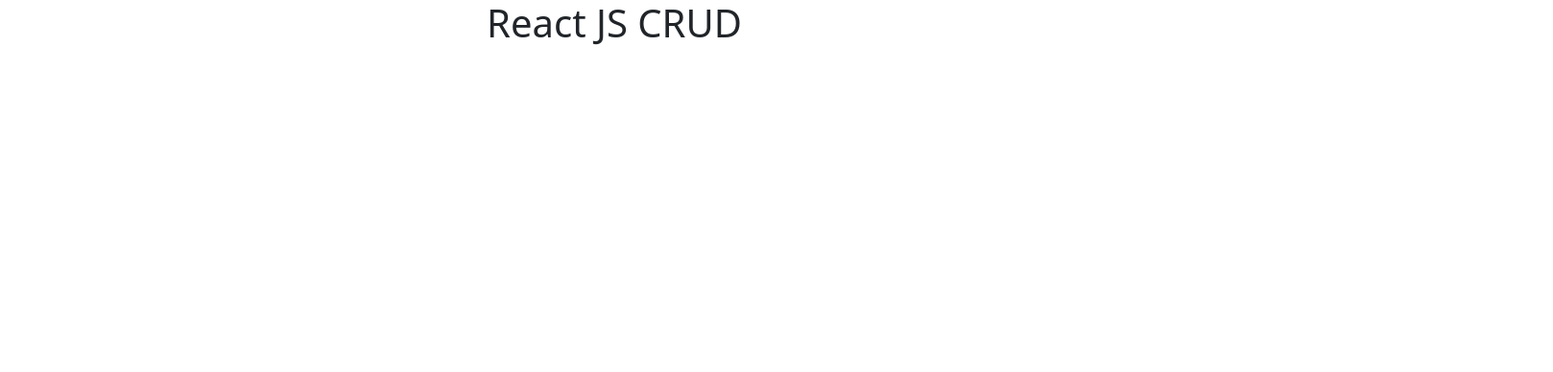
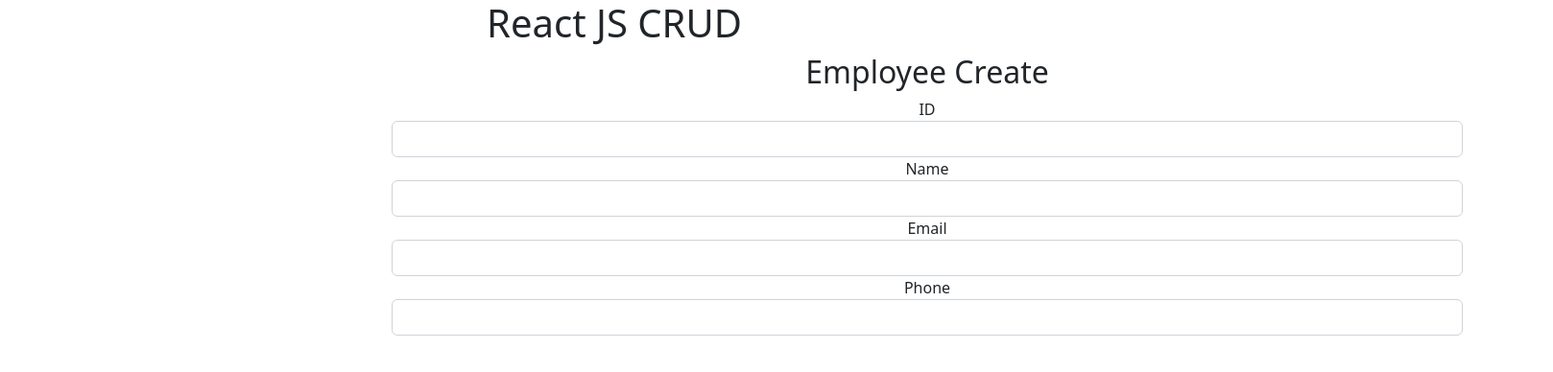
Before and after one commit to mGunawardhana/React-Js-CRUD-operations-testing, a React (Create React App) app: page /employee/create in a window 1280 px wide. Before the commit this address had no page. Shown: the top 388 px of the page at 96% size, 1618 px wide, since content can reach past the window. Built offline with nearby package versions, Linux system fonts and the light colour scheme.

Commit message:
content update

```diff
--- a/src/App.css
+++ b/src/App.css
@@ -29,6 +29,10 @@
   margin-right: 5px;
 }
 
+.divBtn {
+  float: left;
+}
+
 .App-link {
   color: #61dafb;
 }
--- a/src/App.js
+++ b/src/App.js
@@ -1,6 +1,9 @@
-import './App.css';
-import {BrowserRouter, Route, Routes} from 'react-router-dom'
+import "./App.css";
+import { BrowserRouter, Route, Routes } from "react-router-dom";
 import EmpListing from "./EmpListing";
+import EmpCreate from "./EmpCreate";
+import EmpDetails from "./EmpDetails";
+import EmpEdit from "./EmpEdit";
 
 function App() {
   return (
@@ -8,12 +11,17 @@
       <h1>React JS CRUD</h1>
       <BrowserRouter>
         <Routes>
-                    <Route path="/" element={<EmpListing/>}></Route>
+          <Route path="/" element={<EmpListing />}></Route>
+          <Route path="/employee/create" element={<EmpCreate />}></Route>
+          <Route
+            path="/employee/detail/:empid"
+            element={<EmpDetails />}
+          ></Route>
+          <Route path="/employee/edit:empid" element={<EmpEdit />}></Route>
         </Routes>
       </BrowserRouter>
     </div>
   );
-
 }
 
 export default App;
--- /dev/null
+++ b/src/EmpCreate.js
@@ -0,0 +1,51 @@
+import React from "react";
+
+const EmpCreate = () => {
+  return (
+    <div>
+      <div className="row">
+        <div className="offset-lg-3 col-lg-">
+          <div className="container">
+            <div className="card-title">
+              <h2>Employee Create</h2>
+            </div>
+            <div className="card-body">
+              <div className="row">
+
+                <div className="col-lg-12">
+                  <div className="form-group">
+                    <label>ID</label>
+                    <input className="form-control"></input>
+                  </div>
+                </div>
+
+                <div className="col-lg-12">
+                  <div className="form-group">
+                    <label>Name</label>
+                    <input className="form-control"></input>
+                  </div>
+                </div>
+
+                <div className="col-lg-12">
+                  <div className="form-group">
+                    <label>Email</label>
+                    <input className="form-control"></input>
+                  </div>
+                </div>
+
+                <div className="col-lg-12">
+                  <div className="form-group">
+                    <label>Phone</label>
+                    <input className="form-control"></input>
+                  </div>
+                </div>
+              </div>
+            </div>
+          </div>
+        </div>
+      </div>
+    </div>
+  );
+};
+
+export default EmpCreate;
--- /dev/null
+++ b/src/EmpDetails.js
@@ -0,0 +1,7 @@
+import React from "react";
+
+const EmpDetails = () => {
+  return <div></div>;
+};
+
+export default EmpDetails;
--- /dev/null
+++ b/src/EmpEdit.js
@@ -0,0 +1,7 @@
+import React from "react";
+
+const EmpEdit = () => {
+  return <div></div>;
+};
+
+export default EmpEdit;
--- a/src/EmpListing.js
+++ b/src/EmpListing.js
@@ -1,28 +1,31 @@
-import {useEffect, useState} from "react";
-import {Link} from "react-router-dom";
-
+import { useEffect, useState } from "react";
+import { Link } from "react-router-dom";
+//tofu:
 const EmpListing = () => {
   const [empData, empDataChange] = useState(null);
   useEffect(() => {
-        fetch("http://localhost:8000/employee").then((res) => {
+    fetch("http://localhost:8000/employee")
+      .then((res) => {
         return res.json();
-        }).then((resp) => {
+      })
+      .then((resp) => {
         // alert(resp.getMessage())
         empDataChange(resp);
-        }).catch((error) => {
+      })
+      .catch((error) => {
         alert(error.getMessage());
-        })
+      });
   }, []);
 
-    return (<div className="container">
+  return (
+    <div className="container">
       <div className="card">
         <div className="card-title">
           <h2> Employee Listing </h2>
         </div>
         <div className="card-body">
-
-                <div className="pb-4">
-                    <Link className="btn btn-primary">Add New (+) </Link>
+          <div className="pb-4 divBtn">
+            <Link to="employee/create" className="btn btn-primary">Add New (+) </Link>
           </div>
 
           <table className="table table-bordered">
@@ -37,7 +40,7 @@
             </thead>
             <tbody>
               {empData &&
-                        empData.map(item => (
+                empData.map((item) => (
                   <tr key={item.id}>
                     <td>{item.id}</td>
                     <td>{item.name}</td>
@@ -54,7 +57,8 @@
           </table>
         </div>
       </div>
-    </div>);
-}
+    </div>
+  );
+};
 
 export default EmpListing;
```
Lines whose indentation alone changed are shown as unchanged.
